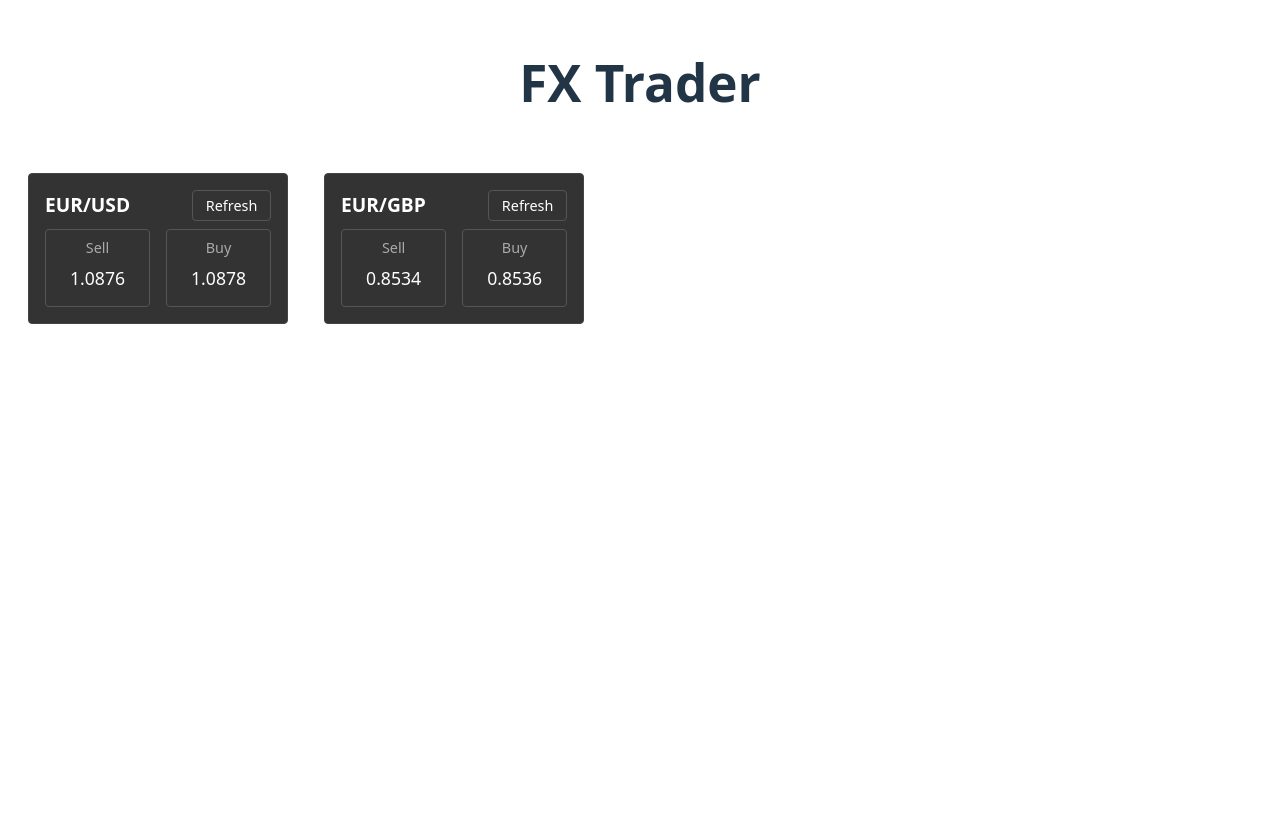
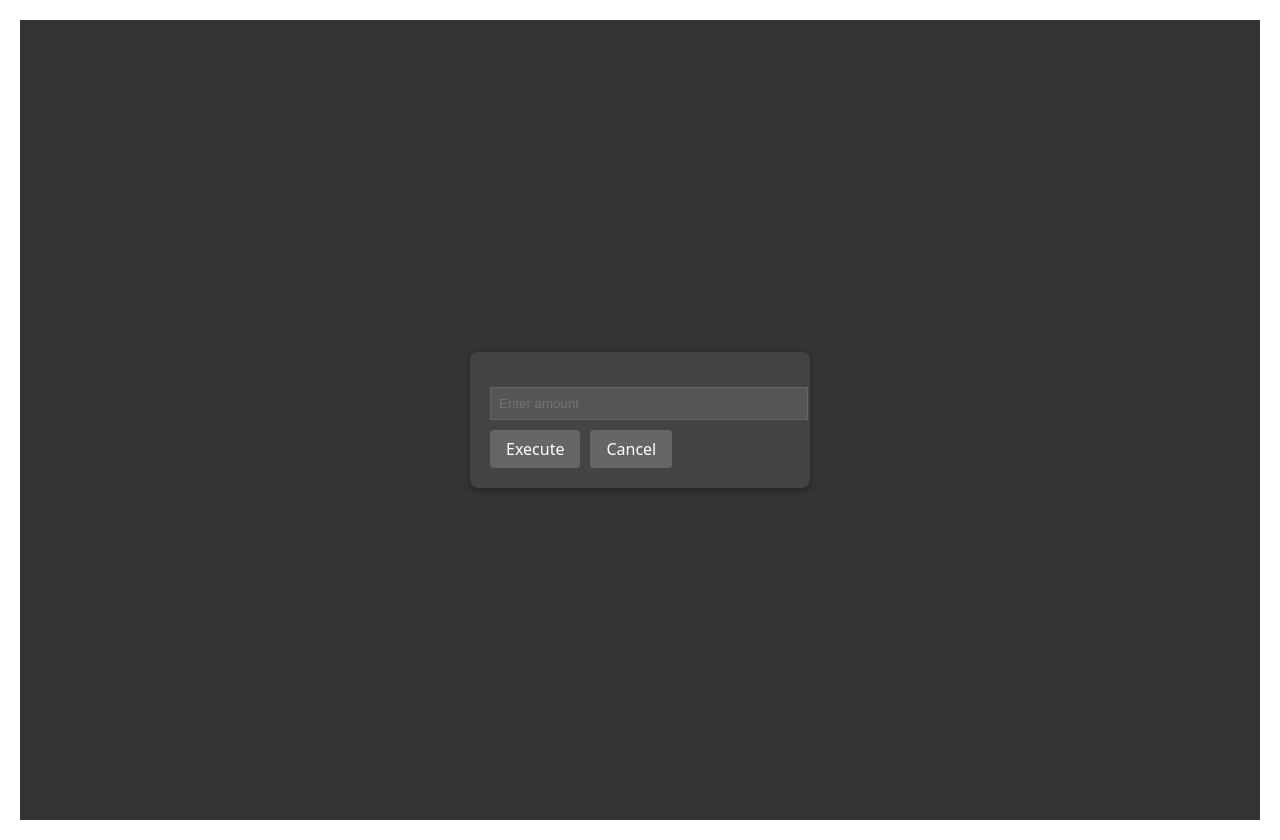
Before and after one commit to frankmathy/fxtrader, a React (Vite) app: page /trade-ticket in a window 1280 px wide. Before the commit the page ends 800 px from the top, so only its background shows below. Built offline with nearby package versions, Linux system fonts and the light colour scheme.

Commit message:
Trade popup

```diff
--- a/package.json
+++ b/package.json
@@ -11,7 +11,8 @@
   },
   "dependencies": {
     "react": "^19.0.0",
-    "react-dom": "^19.0.0"
+    "react-dom": "^19.0.0",
+    "react-router-dom": "^7.5.0"
   },
   "devDependencies": {
     "@eslint/js": "^9.21.0",
--- a/src/App.css
+++ b/src/App.css
@@ -58,3 +58,51 @@
 .read-the-docs {
   color: #888;
 }
+
+.trade-ticket-standalone {
+  display: flex;
+  justify-content: center;
+  align-items: center;
+  height: 100vh;
+  background-color: #333333;
+  overflow: hidden;
+}
+
+.trade-ticket {
+  background-color: #444444;
+  padding: 20px;
+  border-radius: 8px;
+  width: 300px;
+  box-shadow: 0 2px 4px rgba(0, 0, 0, 0.3);
+  color: white;
+}
+
+.trade-ticket-header {
+  font-size: 1.2em;
+  font-weight: bold;
+  margin-bottom: 15px;
+  color: white;
+}
+
+.trade-ticket-body input {
+  width: 100%;
+  padding: 8px;
+  margin-bottom: 10px;
+  background-color: #555555;
+  border: 1px solid #666666;
+  color: white;
+}
+
+.trade-ticket button {
+  margin-right: 10px;
+  padding: 8px 16px;
+  background-color: #666666;
+  color: white;
+  border: none;
+  border-radius: 4px;
+  cursor: pointer;
+}
+
+.trade-ticket button:hover {
+  background-color: #777777;
+}
--- a/src/App.tsx
+++ b/src/App.tsx
@@ -1,8 +1,15 @@
-import './App.css'
-import FXRatePanel from './components/FXRatePanel'
+import { BrowserRouter, Routes, Route } from 'react-router-dom';
+import './App.css';
+import FXRatePanel from './components/FXRatePanel';
+import TradeTicketPage from './pages/TradeTicketPage';
 
 function App() {
   return (
+    <BrowserRouter>
+      <Routes>
+        <Route
+          path="/"
+          element={
             <div className="app-container">
               <h1>FX Trader</h1>
               <div className="fx-rates-container">
@@ -18,7 +25,12 @@ function App() {
                 />
               </div>
             </div>
-  )
+          }
+        />
+        <Route path="/trade-ticket" element={<TradeTicketPage />} />
+      </Routes>
+    </BrowserRouter>
+  );
 }
 
-export default App
+export default App;
--- a/src/components/FXRatePanel.css
+++ b/src/components/FXRatePanel.css
@@ -19,7 +19,7 @@
   font-size: 1.2rem;
   font-weight: bold;
   text-align: center;
-  margin-bottom: 0;
+  margin-bottom: 10px; /* Increased from 0 to 20px */
 }
 
 .reload-button {
@@ -79,3 +79,24 @@
   font-size: 1.1rem;
   padding: 0.5rem;
 }
+
+.rate-button-content {
+  display: flex;
+  flex-direction: column;
+  align-items: center;
+  gap: 4px;
+}
+
+.rate-button-content .action {
+  font-size: 0.9em;
+}
+
+.rate-button-content .rate {
+  font-size: 1.1em;
+  font-weight: bold;
+}
+
+.rates {
+  display: flex;
+  gap: 20px; /* This adds space between the buttons */
+}
--- a/src/components/FXRatePanel.tsx
+++ b/src/components/FXRatePanel.tsx
@@ -1,5 +1,5 @@
 import "./FXRatePanel.css";
-import { useState } from "react";
+import React, { useEffect } from "react";
 
 interface FXRatePanelProps {
   currencyPair: string;
@@ -8,39 +8,46 @@ interface FXRatePanelProps {
 }
 
 const FXRatePanel: React.FC<FXRatePanelProps> = ({ currencyPair, initialBidRate, initialOfferRate }) => {
-  const [bidRate, setBidRate] = useState(initialBidRate);
-  const [offerRate, setOfferRate] = useState(initialOfferRate);
+  useEffect(() => {
+    const handleMessage = (event: MessageEvent) => {
+      if (event.data.type === "TRADE_EXECUTED") {
+        console.log("Trade executed:", event.data.data);
+        // Handle the trade execution here
+      }
+    };
 
-  const handleReload = () => {
-    const randomChange = () => (Math.random() - 0.5) * 0.002;
-    setBidRate((prev) => +(prev + randomChange()).toFixed(4));
-    setOfferRate((prev) => +(prev + randomChange()).toFixed(4));
-  };
+    window.addEventListener("message", handleMessage);
+    return () => window.removeEventListener("message", handleMessage);
+  }, []);
 
-  const handleSellClick = () => {
-    console.log(`Sell ${currencyPair} at ${bidRate}`);
-  };
+  const handleTradeClick = (side: "Buy" | "Sell") => {
+    const width = 400;
+    const height = 300;
+    const left = (window.screen.width - width) / 2;
+    const top = (window.screen.height - height) / 2;
 
-  const handleBuyClick = () => {
-    console.log(`Buy ${currencyPair} at ${offerRate}`);
+    window.open(
+      `/trade-ticket?side=${side}&currencyPair=${currencyPair}`,
+      "TradeTicket",
+      `width=${width},height=${height},left=${left},top=${top}`
+    );
   };
 
   return (
     <div className="fx-rate-panel">
-      <div className="panel-header">
-        <div className="currency-pair">{currencyPair}</div>
-        <button className="reload-button" onClick={handleReload}>
-          Refresh
+      <div className="currency-pair">{currencyPair}</div>
+      <div className="rates">
+        <button onClick={() => handleTradeClick("Sell")}>
+          <div className="rate-button-content">
+            <span className="action">Sell</span>
+            <span className="rate">{initialBidRate.toFixed(4)}</span>
+          </div>
         </button>
-      </div>
-      <div className="rates-container">
-        <button className="rate-button" onClick={handleSellClick}>
-          <div className="rate-label">Sell</div>
-          <div className="bid-rate">{bidRate.toFixed(4)}</div>
-        </button>
-        <button className="rate-button" onClick={handleBuyClick}>
-          <div className="rate-label">Buy</div>
-          <div className="offer-rate">{offerRate.toFixed(4)}</div>
+        <button onClick={() => handleTradeClick("Buy")}>
+          <div className="rate-button-content">
+            <span className="action">Buy</span>
+            <span className="rate">{initialOfferRate.toFixed(4)}</span>
+          </div>
         </button>
       </div>
     </div>
--- /dev/null
+++ b/src/components/TradeTicket.tsx
@@ -0,0 +1,58 @@
+import React, { useState, useEffect } from 'react';
+
+const TradeTicket: React.FC = () => {
+  const [amount, setAmount] = useState<string>('');
+  const [tradeDetails, setTradeDetails] = useState<{
+    side: 'Buy' | 'Sell';
+    currencyPair: string;
+  } | null>(null);
+
+  useEffect(() => {
+    // Get parameters from the URL
+    const params = new URLSearchParams(window.location.search);
+    setTradeDetails({
+      side: params.get('side') as 'Buy' | 'Sell',
+      currencyPair: params.get('currencyPair') || '',
+    });
+  }, []);
+
+  const handleExecute = () => {
+    const numAmount = parseFloat(amount);
+    if (!isNaN(numAmount) && numAmount > 0) {
+      // Send message to parent window
+      window.opener?.postMessage({
+        type: 'TRADE_EXECUTED',
+        data: {
+          side: tradeDetails?.side,
+          currencyPair: tradeDetails?.currencyPair,
+          amount: numAmount,
+        },
+      }, '*');
+      window.close();
+    }
+  };
+
+  if (!tradeDetails) return null;
+
+  return (
+    <div className="trade-ticket-standalone">
+      <div className="trade-ticket">
+        <div className="trade-ticket-header">
+          {tradeDetails.side} {tradeDetails.currencyPair}
+        </div>
+        <div className="trade-ticket-body">
+          <input
+            type="number"
+            value={amount}
+            onChange={(e) => setAmount(e.target.value)}
+            placeholder="Enter amount"
+          />
+        </div>
+        <button onClick={handleExecute}>Execute</button>
+        <button onClick={() => window.close()}>Cancel</button>
+      </div>
+    </div>
+  );
+};
+
+export default TradeTicket;
--- /dev/null
+++ b/src/pages/TradeTicketPage.tsx
@@ -0,0 +1,13 @@
+import React from 'react';
+import TradeTicket from '../components/TradeTicket';
+import '../App.css';
+
+const TradeTicketPage: React.FC = () => {
+  return (
+    <div className="trade-ticket-page">
+      <TradeTicket />
+    </div>
+  );
+};
+
+export default TradeTicketPage;
```
Also changed, not shown: 1 other file (tests, documents, lock files or other folders). Lines whose indentation alone changed are shown as unchanged.
